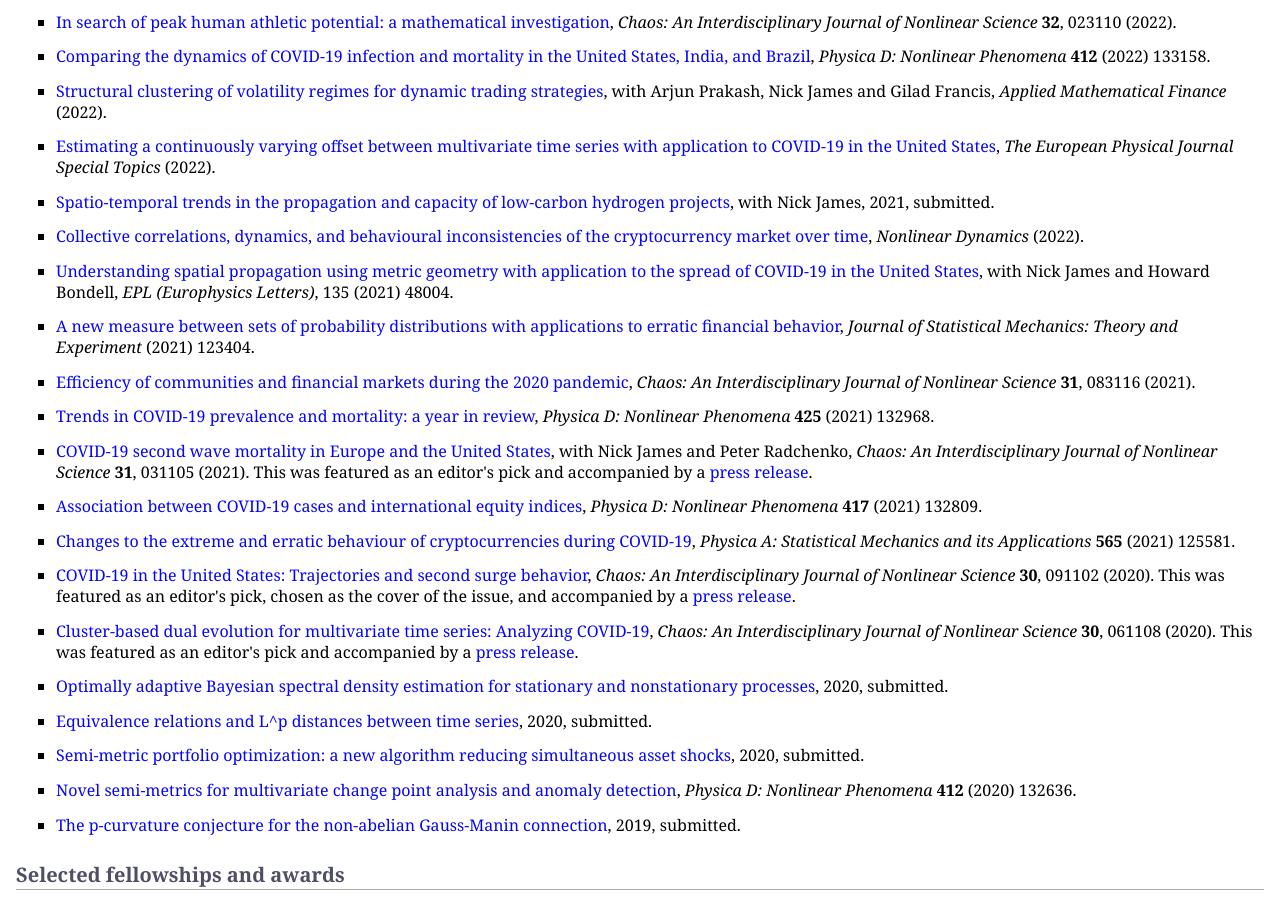
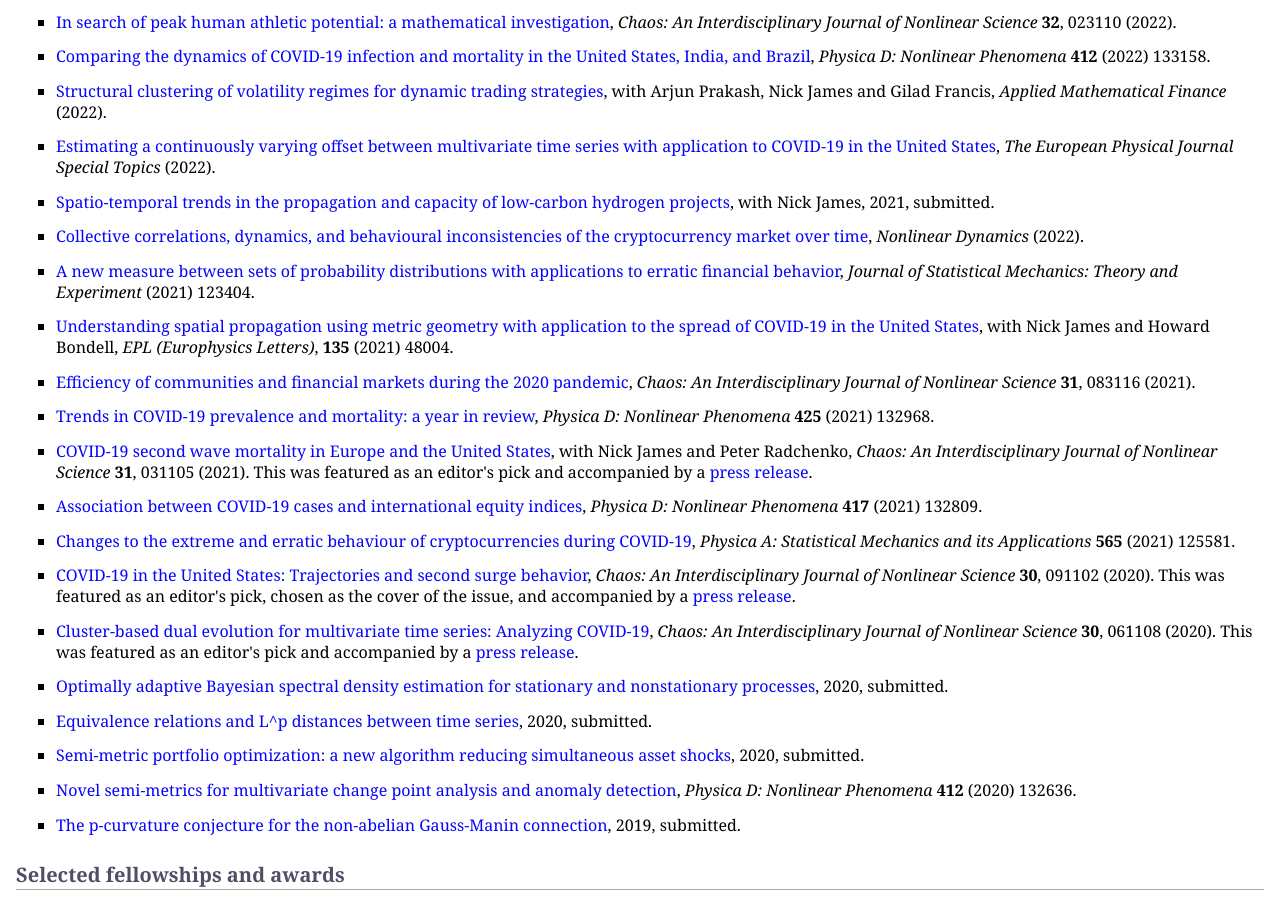
Before and after one commit to MaxMenzies/maxmenzies.com, a Jekyll site: the page index.html, which Jekyll copies as it is, in a window 1280 px wide and 900 px high, scrolled down 539 px. Built offline with Jekyll 4.4.1, drawn with Linux system fonts in a browser that asks for light colours.

Commit message:
Update index.html

```diff
--- a/index.html
+++ b/index.html
@@ -68,11 +68,11 @@
 </li>
 </ul>
 <ul>
-<li><p><a href="https://iopscience.iop.org/article/10.1209/0295-5075/ac2752">Understanding spatial propagation using metric geometry with application to the spread of COVID-19 in the United States</a>, with Nick James and Howard Bondell, <i>EPL (Europhysics Letters)</i>, 135 (2021) 48004.</p>
+<li><p><a href="https://iopscience.iop.org/article/10.1088/1742-5468/ac3d91">A new measure between sets of probability distributions with applications to erratic financial behavior</a>, <i>Journal of Statistical Mechanics: Theory and Experiment</i> (2021) 123404.</p>
 </li>
 </ul>
 <ul>
-<li><p><a href="https://iopscience.iop.org/article/10.1088/1742-5468/ac3d91">A new measure between sets of probability distributions with applications to erratic financial behavior</a>, <i>Journal of Statistical Mechanics: Theory and Experiment</i> (2021) 123404.</p>
+<li><p><a href="https://iopscience.iop.org/article/10.1209/0295-5075/ac2752">Understanding spatial propagation using metric geometry with application to the spread of COVID-19 in the United States</a>, with Nick James and Howard Bondell, <i>EPL (Europhysics Letters)</i>, <b>135</b> (2021) 48004.</p>
 </li>
 </ul>
 <ul>
```
